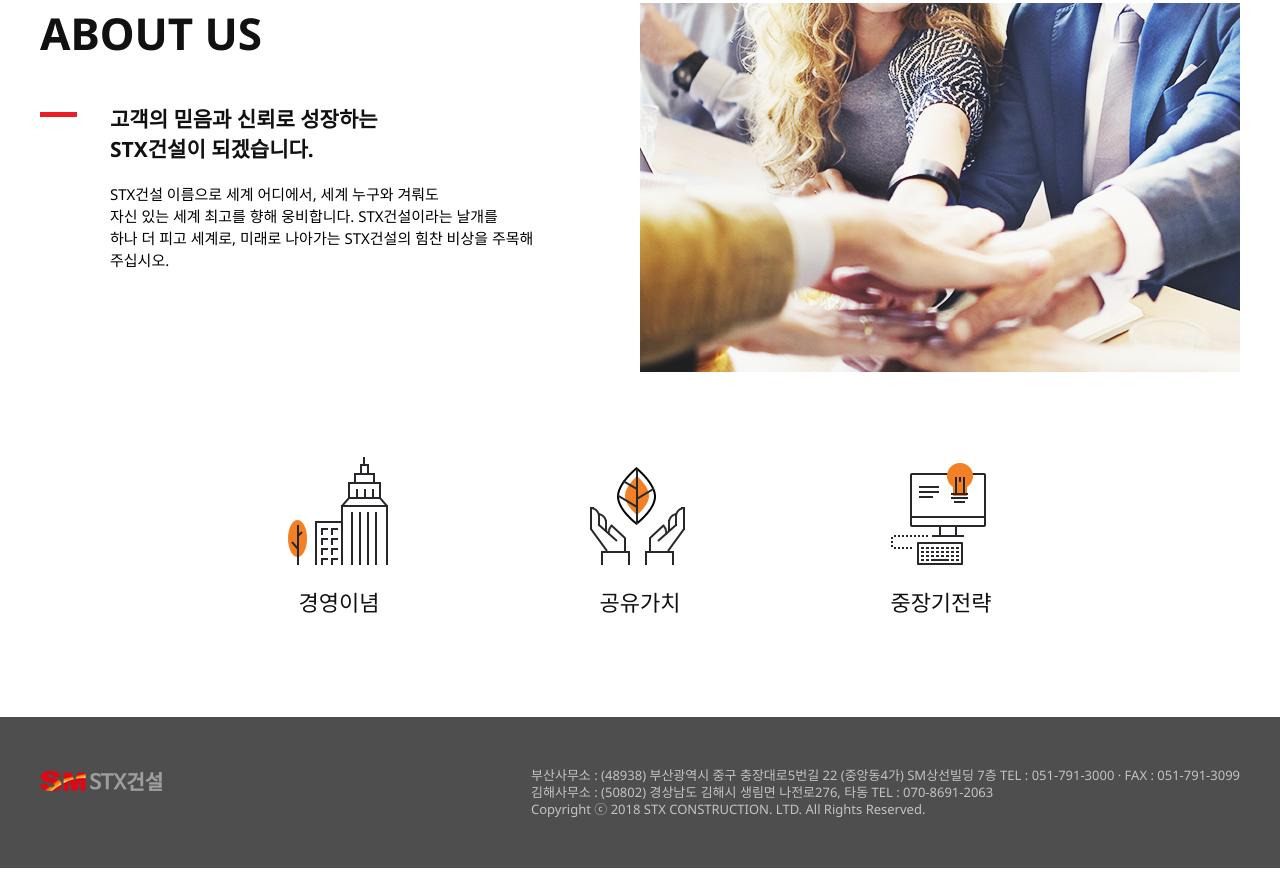
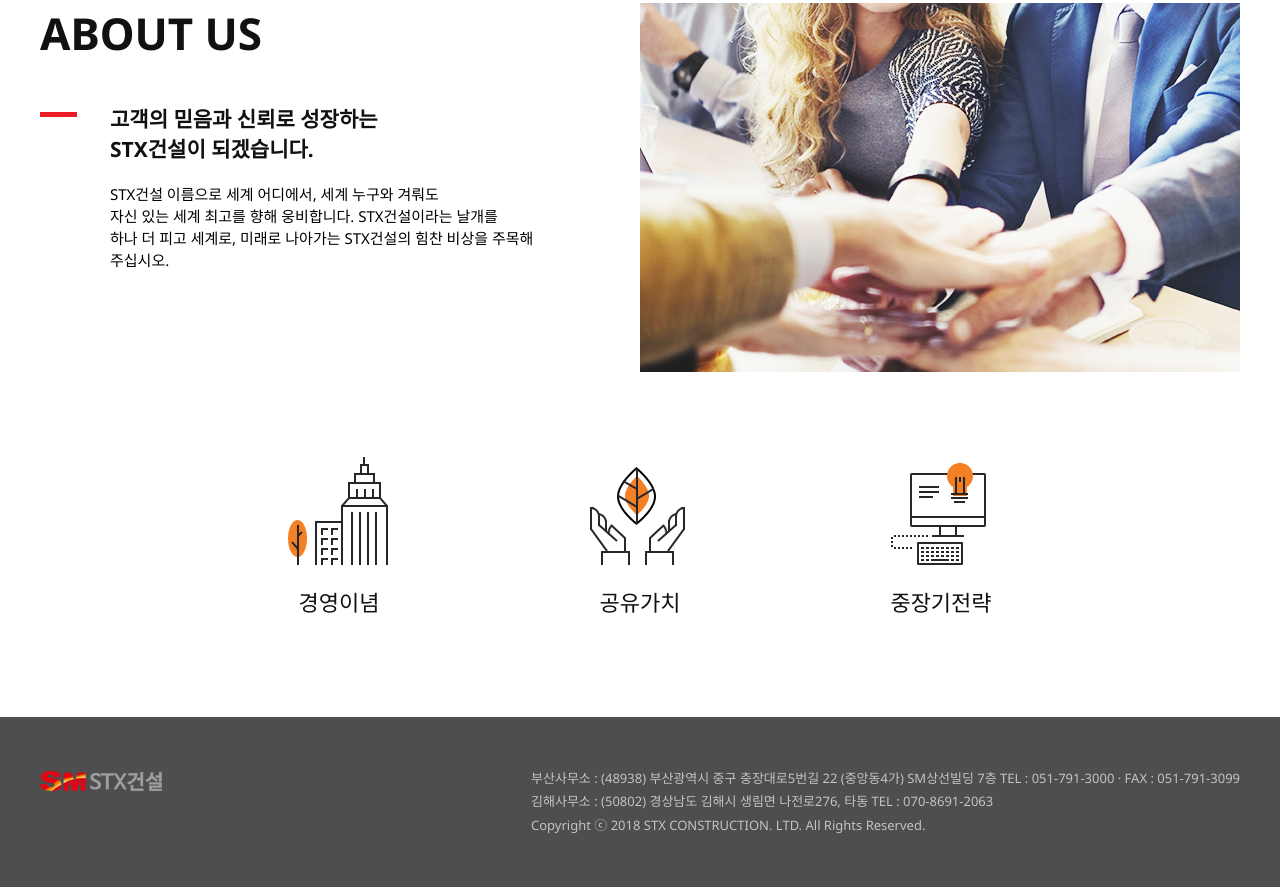
Before and after one commit to pje224/stx_clone, a plain HTML site: page index.html in a window 1280 px wide. Shown: the part 2662-3549 px from the top of the page. Drawn offline with Linux system fonts and the light colour scheme; a web font is replaced by a local one.

Commit message:
하단 행간 수정

```diff
--- a/css/footer.css
+++ b/css/footer.css
@@ -10,6 +10,6 @@
 }
 .footer-txt p {
   font-size: 13px;
-  line-height: 1.3;
+  line-height: 1.8;
   color: #c3c3c3;
 }
```
